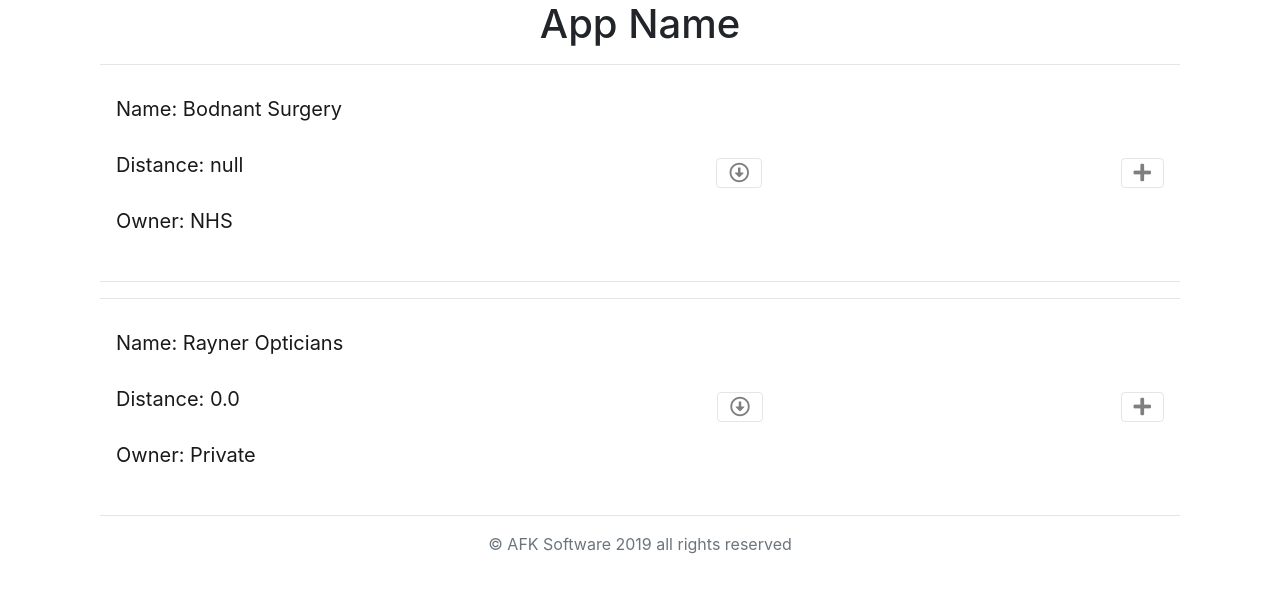
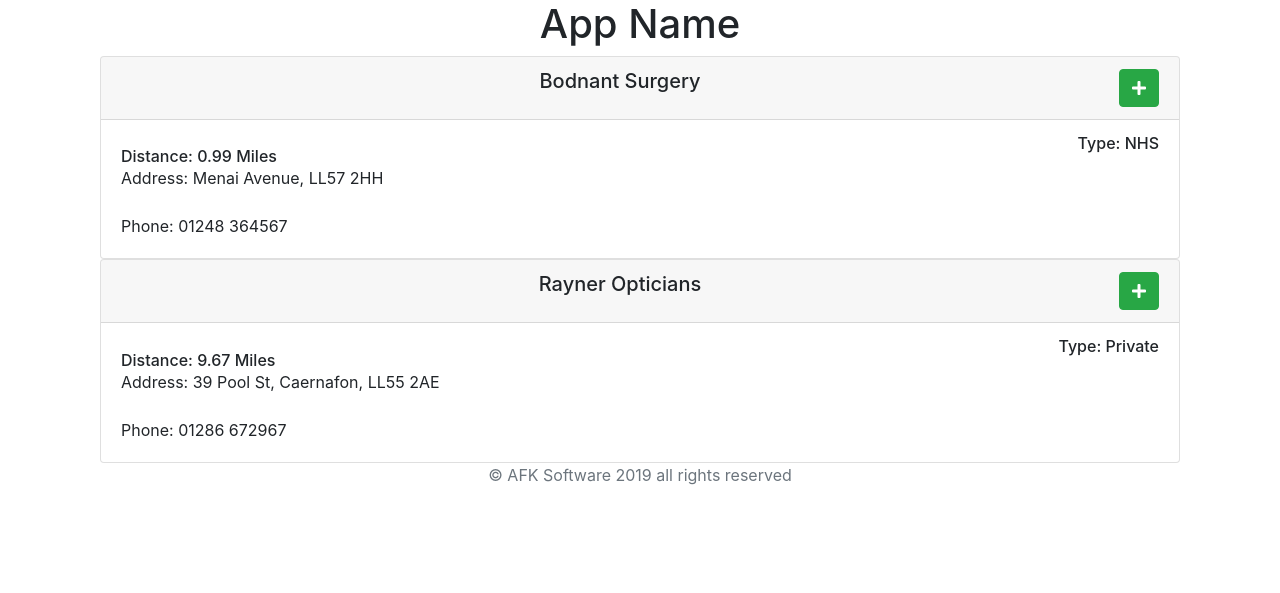
Before and after one commit to aronowen/postcode, a Django app: page /results/ in a window 1280 px wide. Shown: the top 593 px of the page. Run offline with Django 3.2, Linux system fonts and the light colour scheme; data comes from the database, SQL or seed files in the repository; both versions use the stored data as it was after the commit; some libraries are stand-ins or nearby versions.

Commit message:
Distance / Haversign - Implementation

```diff
--- a/postcode/results/models.py
+++ b/postcode/results/models.py
@@ -1,33 +1,49 @@
 from django.db import models
 from datetime import datetime
+import math
 
 class Service(models.Model):
     name = models.CharField(max_length=225)
-    distance = models.CharField(max_length=225)
+    distance = models.FloatField()
     OWNER = [
         ('NHS', 'NHS'),
         ('Private', 'Private'),
     ]
     owner = models.CharField(max_length=500, choices=OWNER)
-    doctor = models.BooleanField(default=True)
-    dentist = models.BooleanField(default=True)
-    optician = models.BooleanField(default=True)
+    doctor = models.BooleanField(default=False)
+    dentist = models.BooleanField(default=False)
+    optician = models.BooleanField(default=False)
     address = models.CharField(max_length=225)
     postcode = models.CharField(max_length=225)
     phone = models.CharField(max_length=225)
-    lon = models.DecimalField(max_digits=6, decimal_places=2, default=0)
-    lat = models.DecimalField(max_digits=6, decimal_places=2, default=0)
+    lon = models.DecimalField(max_digits=10, decimal_places=8, default=0)
+    lat = models.DecimalField(max_digits=10, decimal_places=8, default=0)
     create_date = models.DateTimeField(null=False)
-
-
 
     def __str__(self):
         return self.name
 
+    def haversine(self):
+        R = 3958.8;
+        longitude1 = self.lon
+        latitude1 = self.lat
+        longitude2 = 53.22980
+        latitude2 = -4.12395
 
-    def summary(self):
-        return self.description[:225]
+        rad_lon_1 = math.radians(longitude1)
+        rad_lat_1 = math.radians(latitude1)
+        rad_lon_2 = math.radians(longitude2)
+        rad_lat_2 = math.radians(latitude2)
 
+        delta_long = rad_lon_1-rad_lon_2;
+        delta_lat = rad_lat_1-rad_lat_2;
+
+        haversine_Theta = math.sin(delta_lat/2)**2 + math.cos(latitude1)*math.cos(latitude2)*math.sin(delta_long/2)**2;
+        c = 2*math.atan2(math.sqrt(haversine_Theta), math.sqrt(1-haversine_Theta))
+
+        result = R*c
+        self.distance = result;
+        return self.distance;
 
     def create_date_display(self):
         return self.create_date.strftime('%e %b %y')
--- a/postcode/results/templates/result/result.html
+++ b/postcode/results/templates/result/result.html
@@ -3,58 +3,29 @@
 {% block content %}
       <div class="container">
             {% for entry in services %}
-            <hr>
             <div class="row">
                   <div class="col-sm">
-                        <!--Navbar-->
-                        <nav class="navbar navbar-light light-blue lighten-4">
-                              <!-- Navbar brand -->
-                              <a class="navbar-nav">
-                                    <table>
-                                          <tr>
-                                                <p class="navbar-brand">Name: {{ entry.name }}</p>
-                                          </tr>
-                                          <tr>
-                                                <p class="navbar-brand">Distance: {{ entry.distance }}</p>
-                                          </tr>
-                                          <tr>
-                                                <p class="navbar-brand">Owner: {{ entry.owner }}</p>
-                                          </tr>
-                                    </table>
-                              </a>
-                              <!-- Collapse button -->
-                              <button class="navbar-toggler toggler-example" type="button" data-toggle="collapse" data-target="#navbarSupportedContent1"
-                                    aria-controls="navbarSupportedContent1" aria-expanded="false" aria-label="Toggle navigation">
-                                    <span class="dark-blue-text">
-                                          <i class="far fa-arrow-alt-circle-down"></i>
-                                    </span>
-                              </button>
-                              <!-- Add button -->
-                              <button class="navbar-toggler toggler-example" type="button" data-target="#navbarSupportedContent1"
-                                    aria-expanded="false" aria-label="Toggle navigation">
-                                    <span class="dark-blue-text">
-                                          <i class="fas fa-plus fa-1x"></i>
-                                    </span>
-                              </button>
-                              <!-- Collapsible content -->
-                              <div class="collapse navbar-collapse" id="navbarSupportedContent1">
-                                    <!-- Links -->
-                                    <ul class="navbar-nav mr-auto">
-                                          <li class="nav-item">
-                                                <a class="nav-link" href="#">Address: {{ entry.address }}, {{ entry.postcode }}</a>
-                                          </li>
-                                          <li class="nav-item">
-                                                <a class="nav-link" href="#">Phone: {{ entry.phone }}</a>
-                                          </li>
-                                    </ul>
-                                    <!-- Links -->
+                        <!--Card-->
+                        <div class="card ">
+                              <h5 class="card-header text-center">{{ entry.name }}
+                                    <button class="float-right btn btn-success" type="button" data-target="#navbarSupportedContent1" aria-expanded="false" aria-label="Toggle navigation">
+                                          <span class="dark-blue-text">
+                                                <i class="fas fa-plus fa-1x"></i>
+                                          </span>
+                                    </button>
+                              </h5>
+
+                              <div class="card-body text-left">
+                                    <h6 class="card-subtitle text-right">Type: {{ entry.owner }}</h6>
+                                    <h6 class="card-subtitle">Distance: {{ entry.haversine|floatformat:2 }} Miles</h6>
+                                    <a class="card-text">Address: {{ entry.address }}, {{ entry.postcode }}<span class="sr-only">(current)</span></a>
+                                    <br></br>
+                                    <a class="card-text">Phone: {{ entry.phone }}</a>
                               </div>
-                              <!-- Collapsible content -->
-                        </nav>
-                        <!--/.Navbar-->
+                        </div>
+                        <!-- card -->
                   </div>
             </div>
-            <hr>
             {% endfor %}
       </div>
 {% endblock %}
--- a/postcode/results/views.py
+++ b/postcode/results/views.py
@@ -1,6 +1,7 @@
 from django.shortcuts import render
 from .models import Service
+import math
 
 def result(request):
-        services = Service.objects.all()
-        return render(request, 'result/result.html', {'services': services})
+    services = Service.objects.all()
+    return render(request, 'result/result.html', {'services': services})
```
Also changed, not shown: postcode/db.sqlite3, postcode/results/migrations/0003_auto_20191114_1325.py (added), postcode/results/migrations/0004_auto_20191114_1342.py (added), postcode/results/migrations/0005_auto_20191114_1445.py (added), postcode/results/migrations/0006_service_lon.py (added), postcode/results/migrations/0007_service_lat.py (added), postcode/results/migrations/0008_auto_20191114_1613.py (added), postcode/results/migrations/0009_auto_20191114_1615.py (added).
